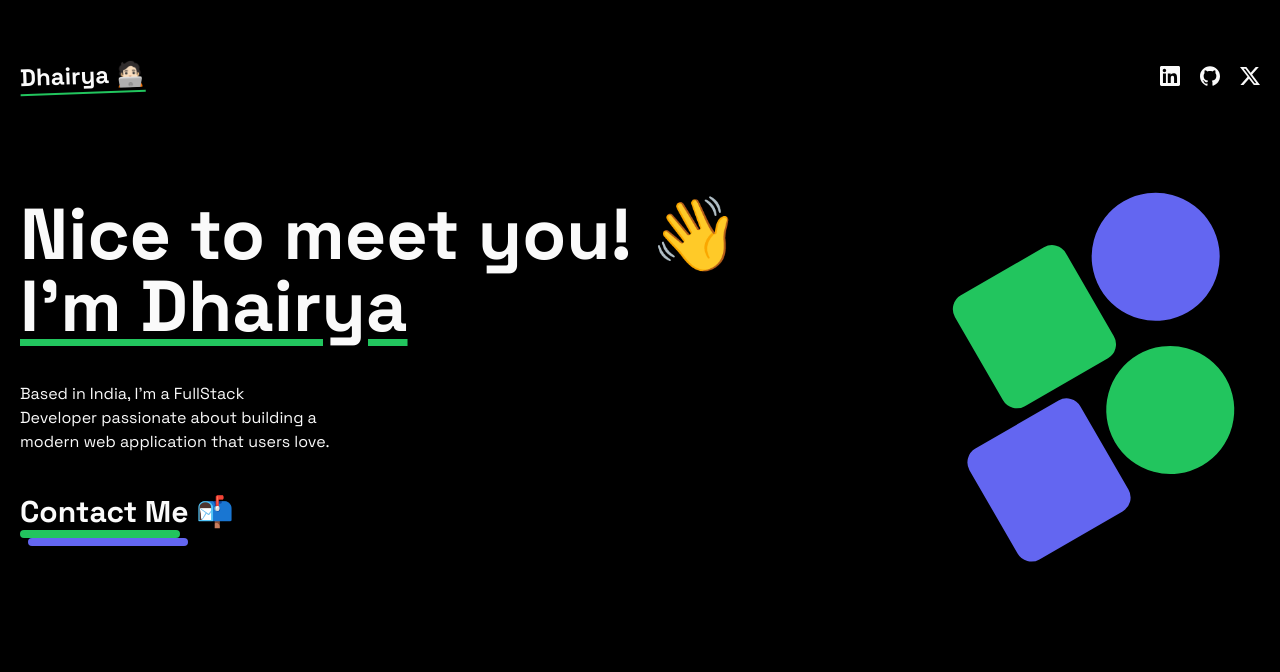
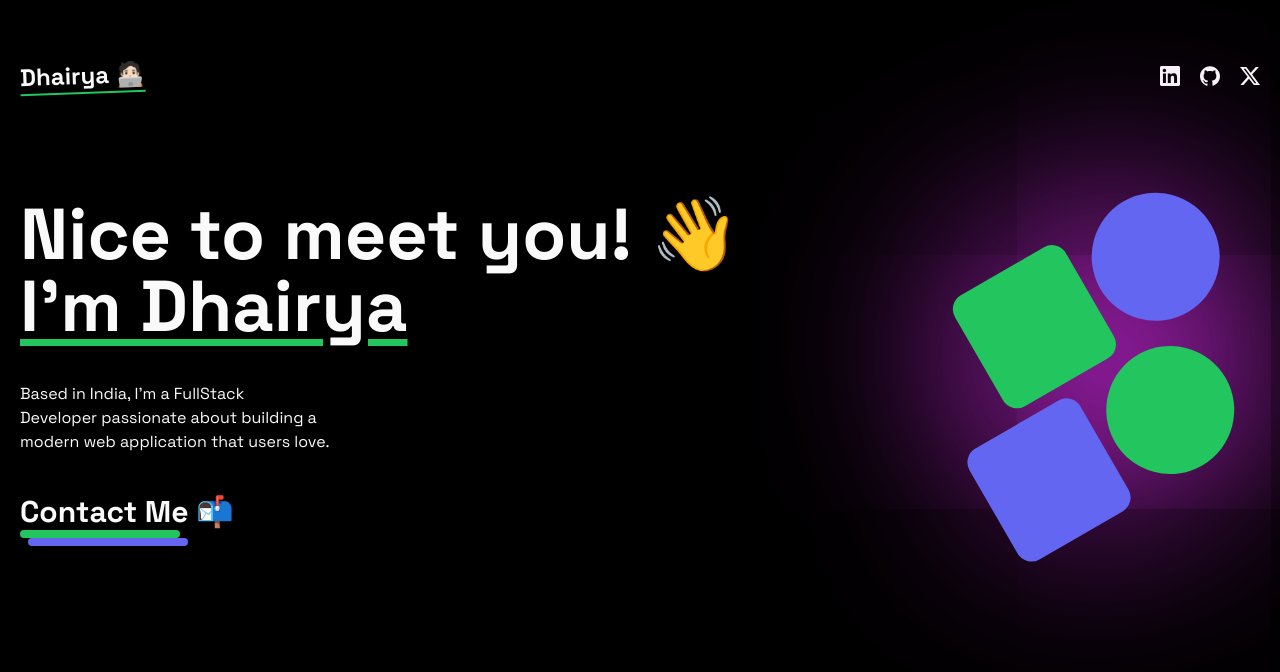
Before and after one commit to Dhairya3124/portfolio-website, a Next.js app: page / in a window 1280 px wide. Shown: the top 672 px of the page. Built offline with nearby package versions, Linux system fonts and the light colour scheme.

Commit message:
feat: added glow at HERO component to the project

```diff
--- a/app/(home)/components/HeroSection.tsx
+++ b/app/(home)/components/HeroSection.tsx
@@ -31,7 +31,7 @@
           </div>
         </Link>
       </div>
-      <div className="w-72 h-72 space-y-3 -rotate-[30deg]">
+      <div className="w-72 h-72 space-y-3 -rotate-[30deg] relative">
         <div className="flex gap-3 translate-x-8">
           <div className="w-32 h-32 rounded-2xl bg-green-500"></div>
           <div className="w-32 h-32 rounded-full bg-indigo-500"></div>
@@ -40,6 +40,7 @@
           <div className="w-32 h-32 rounded-2xl bg-indigo-500"></div>
           <div className="w-32 h-32 rounded-full bg-green-500"></div>
         </div>
+        <div className="glow absolute top-[40%] right-1/2 -z-10"></div>
       </div>
     </div>
   );
--- a/app/(home)/page.tsx
+++ b/app/(home)/page.tsx
@@ -4,8 +4,8 @@
 
 export default function page() {
   return (
-    <div className='min-h-screen bg-black'>
-      <div className = "max-w-7xl mx-auto p-5 overflow-hidden">
+    <div className='min-h-screen bg-black overflow-hidden'>
+      <div className = "max-w-7xl mx-auto p-5">
         <Navbar />
         <HeroSection />
       </div>
--- a/app/globals.css
+++ b/app/globals.css
@@ -77,12 +77,8 @@
 
 .glow
   {
-    width: 40px;
-    height: 40px;
+    width: 0px;
+    height: 0px;
     border-radius: 50%;
-    background-color: #fff;
-    box-shadow:
-      0 0 60px 30px #fff,  /* inner white */
-      0 0 100px 60px #f0f, /* middle magenta */
-      0 0 140px 90px #0ff; /* outer cyan */
+    box-shadow:0 0 200px 130px #c026d3; /* outer cyan */
   }
```
